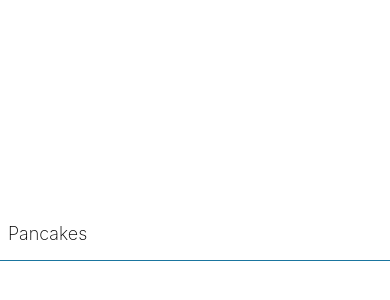
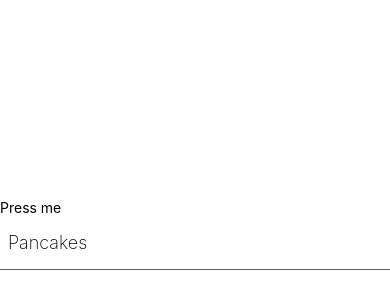
Before and after one commit to eisBlume0901/React_Native_TaskApp_Frontend_Masters, a React Native app: screen / in a window 390 px wide. Shown: the part 188-488 px from the top of the page. Built offline with nearby package versions, Linux system fonts and the light colour scheme.

Commit message:
Learned about Pressable

```diff
--- a/App.tsx
+++ b/App.tsx
@@ -1,10 +1,13 @@
 import { StatusBar } from 'expo-status-bar';
-import { StyleSheet, Text, View } from 'react-native';
+import { StyleSheet, Text, View, TouchableOpacity, Pressable } from 'react-native';
 import { theme } from "./theme";
 
 export default function App() {
   return (
     <View style={styles.container}>
+    <Pressable onPress={() => console.log("Pressed")} style={{ backgroundColor: "lightBlue"}}>
+        <Text>Press me</Text>
+    </Pressable>
       <View style={styles.itemContainer}>
         <Text style={styles.itemText}>Pancakes</Text>
       </View>
```
Also changed, not shown: 1 other file (tests, documents, lock files or other folders).
